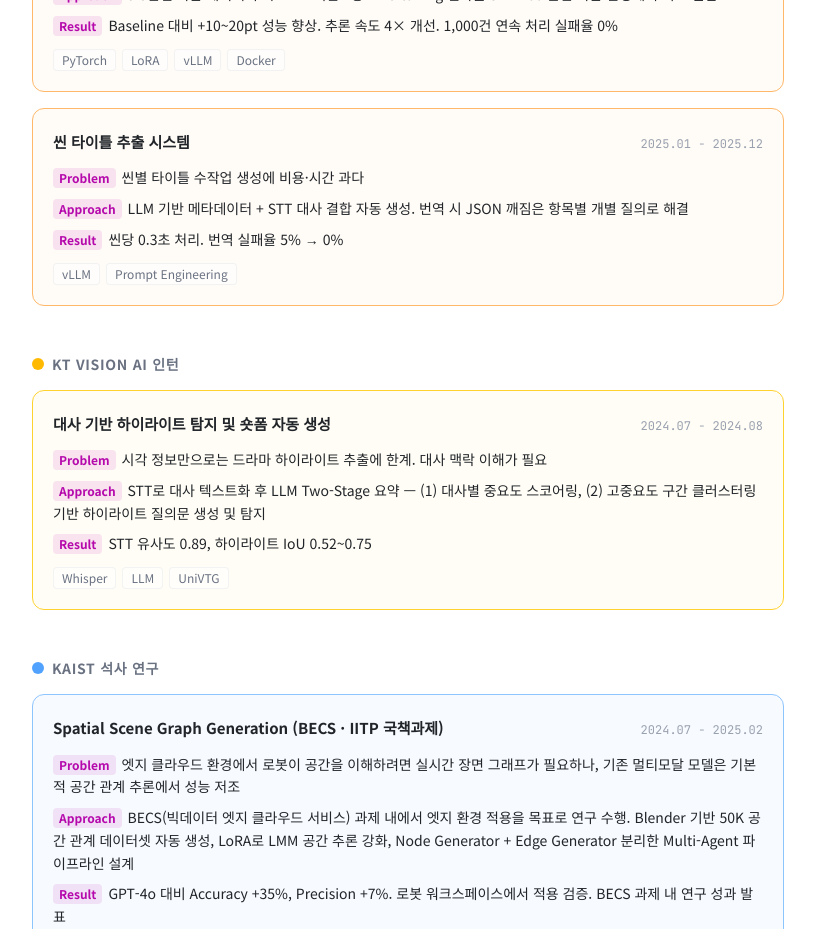
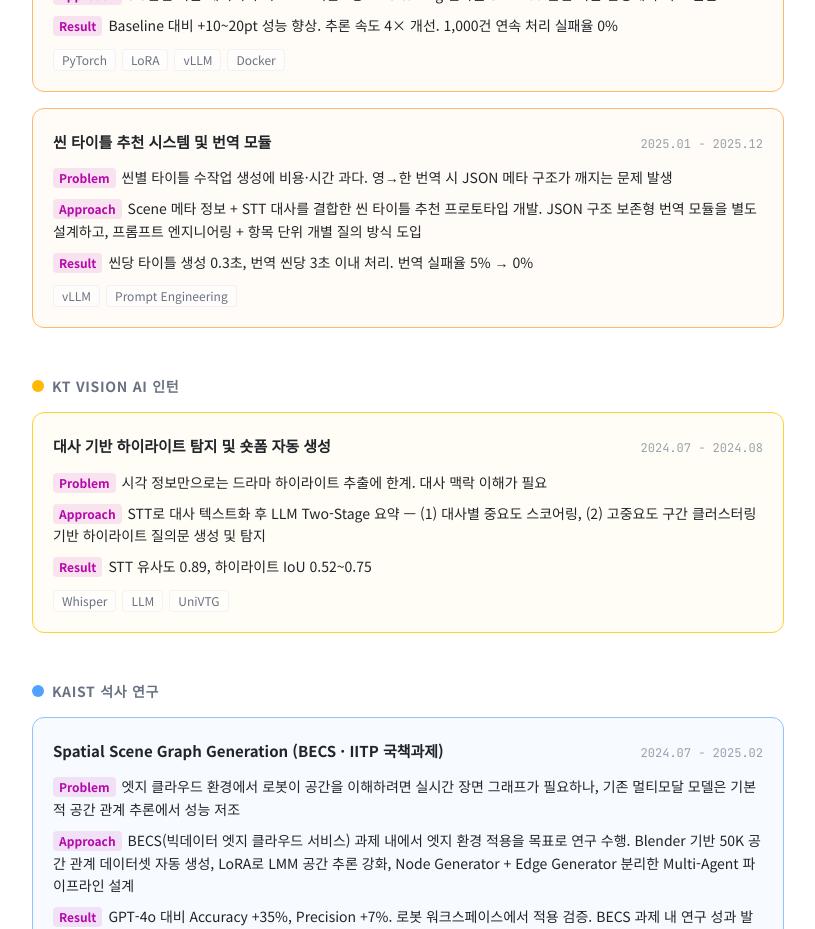
Before and after one commit to ilileun/profile, a Next.js app: page / in a window 1280 px wide. Shown: the part 2400-3329 px from the top of the page, without its empty margins (232-1047 px from the left). Built offline with nearby package versions, Linux system fonts and the light colour scheme.

Commit message:
Enrich scene title project with translation module details

```diff
--- a/src/payload/projects.ts
+++ b/src/payload/projects.ts
@@ -60,15 +60,15 @@ export const projects: Project[] = [
     techStack: ["PyTorch", "LoRA", "vLLM", "Docker"],
   },
   {
-    title: "씬 타이틀 추출 시스템",
+    title: "씬 타이틀 추천 시스템 및 번역 모듈",
     period: "2025.01 - 2025.12",
     org: "KT 미디어본부 기술지원",
     problem:
-      "씬별 타이틀 수작업 생성에 비용·시간 과다",
+      "씬별 타이틀 수작업 생성에 비용·시간 과다. 영→한 번역 시 JSON 메타 구조가 깨지는 문제 발생",
     approach:
-      "LLM 기반 메타데이터 + STT 대사 결합 자동 생성. 번역 시 JSON 깨짐은 항목별 개별 질의로 해결",
+      "Scene 메타 정보 + STT 대사를 결합한 씬 타이틀 추천 프로토타입 개발. JSON 구조 보존형 번역 모듈을 별도 설계하고, 프롬프트 엔지니어링 + 항목 단위 개별 질의 방식 도입",
     result:
-      "씬당 0.3초 처리. 번역 실패율 5% → 0%",
+      "씬당 타이틀 생성 0.3초, 번역 씬당 3초 이내 처리. 번역 실패율 5% → 0%",
     techStack: ["vLLM", "Prompt Engineering"],
   },
   // KT 인턴
```
